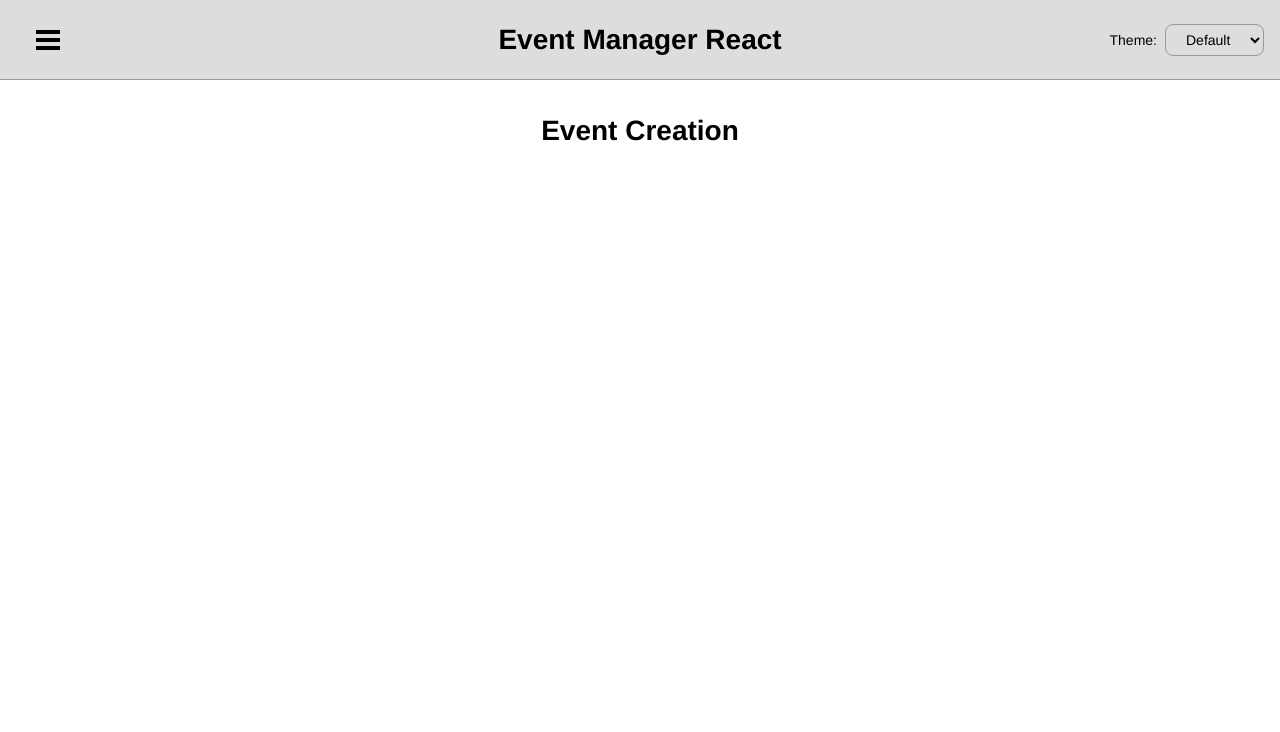
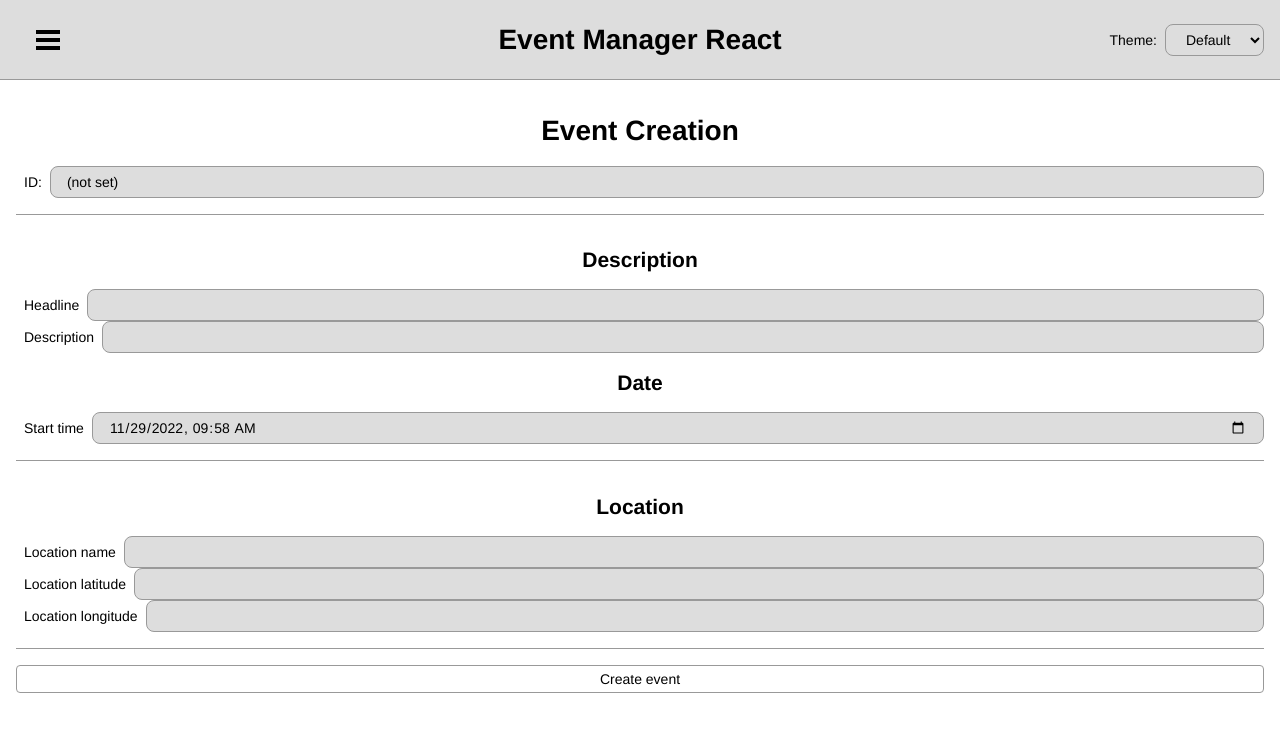
Before and after one commit to daxadal/event-manager-react, a React (Create React App) app: page /events/new in a window 1280 px wide. Shown: the top 732 px of the page. Built offline with nearby package versions, Linux system fonts and the light colour scheme; no server answers.

Commit message:
Event Creation view (draft)

```diff
--- a/src/views/EventCreation.tsx
+++ b/src/views/EventCreation.tsx
@@ -1,5 +1,116 @@
-import React from "react";
+import React, { useState } from "react";
+import styled from "styled-components";
+import { redirect } from "react-router-dom";
+
+import Button from "../components/base/Button";
+import Divider from "../components/base/Divider";
+import Input from "../components/base/Input";
+
+import { Event } from "../services/constants-types";
+import { createEvent } from "../services/api/routes";
+
+const TitleDiv = styled.div`
+  display: flex;
+  flex-direction: column;
+  align-items: center;
+`;
+
+const StyledForm = styled.form`
+  display: flex;
+  flex-direction: column;
+  margin: auto;
+`;
 
 export default function EventCreation() {
-  return <h1>Event Creation</h1>;
+  const [event, setEvent] = useState<Partial<Event>>({
+    startDate: new Date(),
+  });
+  const [location, setLocation] = useState<Partial<Event["location"]>>({});
+
+  async function submit() {
+    console.log("Event data", { ...event, location });
+    const response = await createEvent({ ...event, location } as Event);
+    redirect(`/events/${response.id}`);
+  }
+  return (
+    <>
+      <TitleDiv>
+        <h1>Event Creation</h1>
+      </TitleDiv>
+      <StyledForm
+        onSubmit={(e) => {
+          e.stopPropagation();
+          e.preventDefault();
+          submit();
+        }}
+      >
+        <Input id="id" value="(not set)" type="text" tagText="ID: " disabled />
+        <Divider />
+
+        <h2>Description</h2>
+        <Input
+          type="text"
+          id="headline"
+          tagText="Headline"
+          value={event.headline}
+          onChange={(value) => setEvent({ ...event, headline: value })}
+        />
+        <Input
+          type="text"
+          id="description"
+          tagText="Description"
+          value={event.description}
+          onChange={(value) => setEvent({ ...event, description: value })}
+        />
+        <h2>Date</h2>
+        <Input
+          type="datetime-local"
+          id="date"
+          tagText="Start time"
+          value={event.startDate?.toISOString().substring(0, 16)}
+          onChange={(value) =>
+            setEvent({
+              ...event,
+              startDate: value ? new Date(value) : undefined,
+            })
+          }
+        />
+        <Divider />
+
+        <h2>Location</h2>
+        <Input
+          type="text"
+          id="location-name"
+          tagText="Location name"
+          value={location.name}
+          onChange={(value) => setLocation({ ...location, name: value })}
+        />
+        <Input
+          type="text"
+          id="location-latitude"
+          tagText="Location latitude"
+          value={location.lat}
+          onChange={(value) => setLocation({ ...location, lat: Number(value) })}
+        />
+        <Input
+          type="text"
+          id="location-longitude"
+          tagText="Location longitude"
+          value={location.lon}
+          onChange={(value) => setLocation({ ...location, lon: Number(value) })}
+        />
+
+        <Divider />
+
+        <Button as="label" onClick={() => null}>
+          Create event
+          <input
+            type="submit"
+            value="Create event"
+            style={{ display: "none" }}
+          />
+        </Button>
+      </StyledForm>
+    </>
+  );
 }
```
